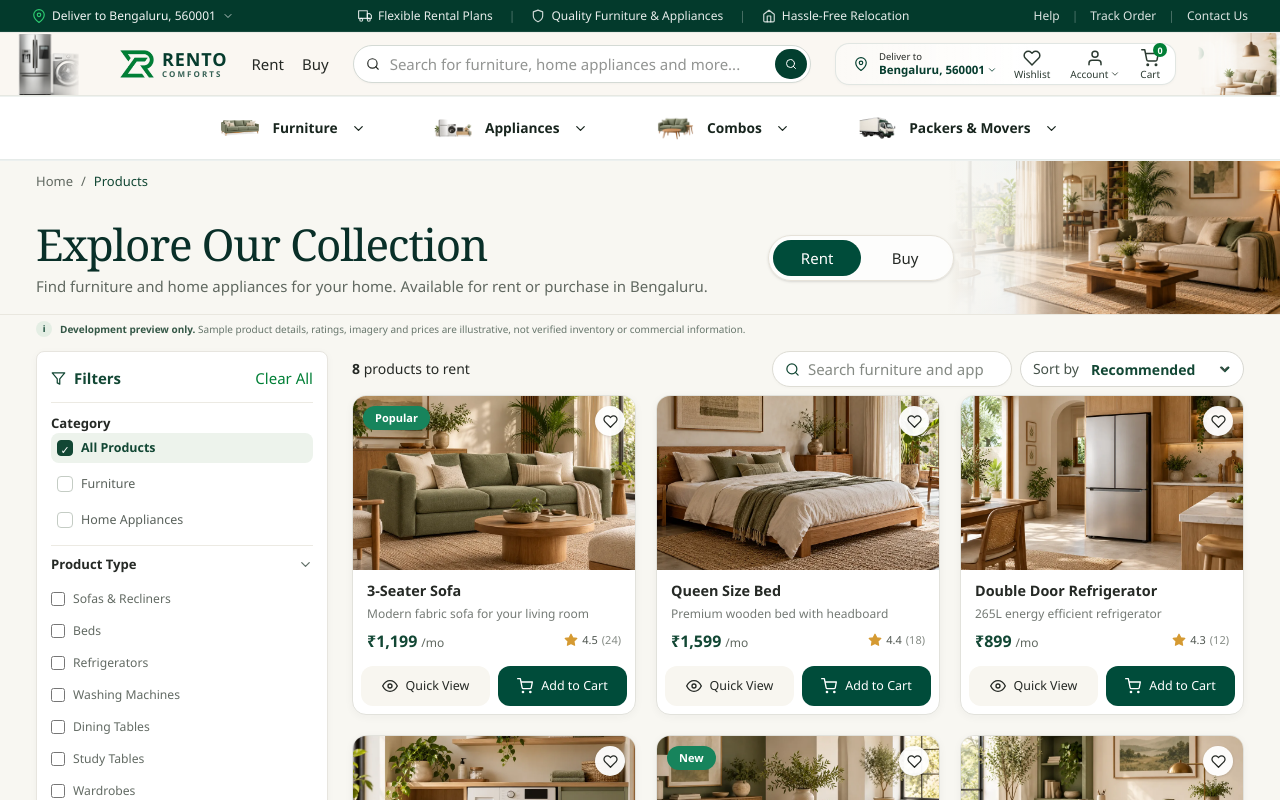
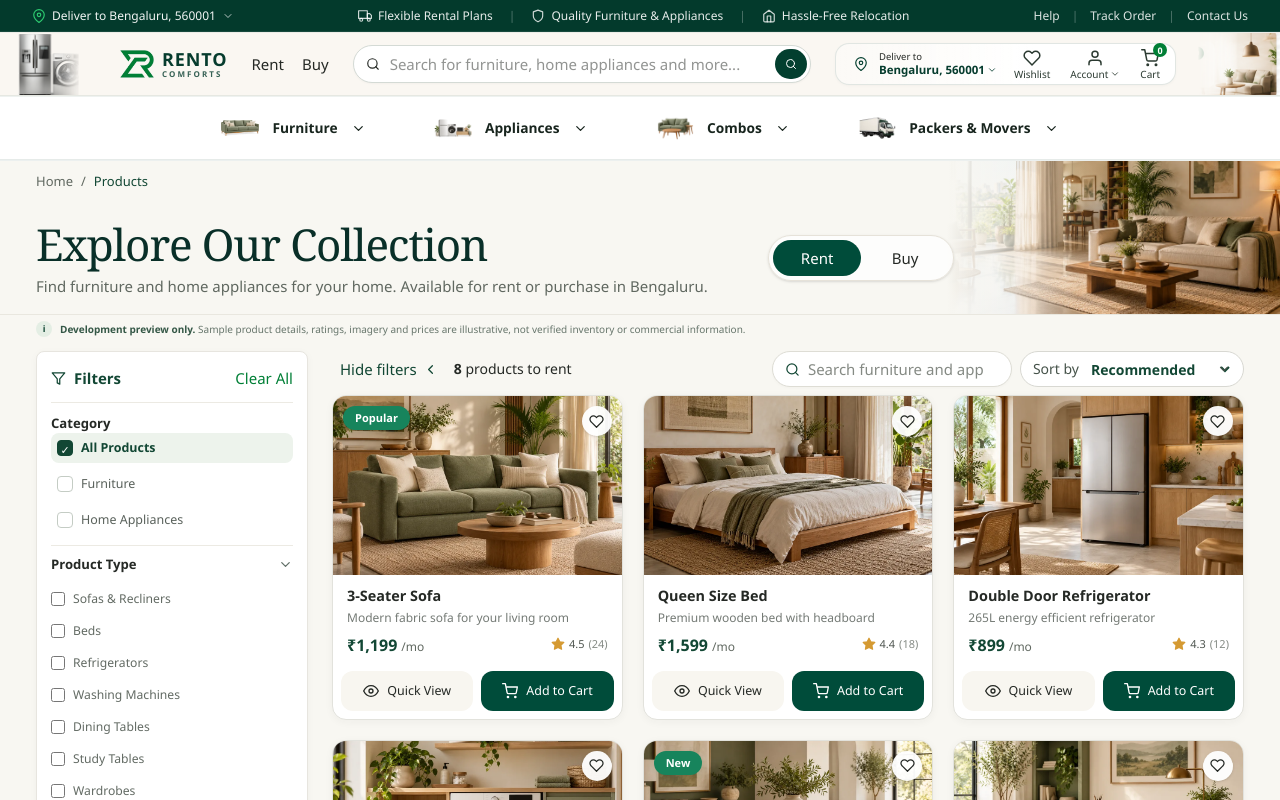
Before and after one commit to Yashwanth1228/Rento-Comforts, a Next.js app: page /products in a window 1280 px wide. Shown: the top 800 px of the page. Built offline with nearby package versions, Linux system fonts and the light colour scheme.

Commit message:
product cards changes

```diff
--- a/app/globals.css
+++ b/app/globals.css
@@ -1478,6 +1478,20 @@ button:focus-visible, a:focus-visible, input:focus-visible { outline: 3px solid
 .rental-product-card--catalogue .catalogue-product-favorite { transition: none; }
 .rental-product-card--catalogue .catalogue-product-favorite:hover { background: #fff; }
 .catalogue-product-rating { white-space: nowrap; }
+
+/* Catalogue-only filter collapse: reclaim the sidebar width for product cards. */
+@media (min-width: 1024px) {
+  /* Explicit filter states keep the card count predictable when the sidebar toggles. */
+  .catalogue-product-grid--filters-shown { grid-template-columns: repeat(3, minmax(0, 1fr)) !important; }
+  .catalogue-product-grid--filters-hidden { grid-template-columns: repeat(4, minmax(0, 1fr)) !important; }
+}
+
+/* Keep the complete three-layer site navigation together while scrolling. */
+.site-header {
+  position: sticky;
+  top: 0;
+  z-index: 100;
+}
 @media (hover: none) {
   .rental-product-card--catalogue .rental-product-card__actions--catalogue { height: auto; min-height: 0; max-height: none; flex-basis: auto; opacity: 1; transform: none; pointer-events: auto; }
 }
--- a/components/product-catalogue.jsx
+++ b/components/product-catalogue.jsx
@@ -3,7 +3,7 @@
 import { useEffect, useMemo, useRef, useState } from "react";
 import Image from "next/image";
 import Link from "next/link";
-import { FiChevronDown, FiFilter, FiSearch, FiX } from "react-icons/fi";
+import { FiChevronDown, FiChevronLeft, FiChevronRight, FiFilter, FiSearch, FiX } from "react-icons/fi";
 import { ProductCard } from "@/components/rental-product-card";
 
 const categoryFamilies = [
@@ -140,6 +140,7 @@ function FilterOptions({ products, filters, onChange, onClear, onApply, idPrefix
 export function ProductCatalogue({ products = [], initialParams = {}, isDevelopmentPreview = false }) {
   const [filters, setFilters] = useState(() => readInitialFilters(initialParams));
   const [mobileFiltersOpen, setMobileFiltersOpen] = useState(false);
+  const [desktopFiltersVisible, setDesktopFiltersVisible] = useState(true);
   const dialogRef = useRef(null);
   const visibleProducts = useMemo(() => {
     const modeProducts = products.filter((product) => product.mode === filters.mode);
@@ -220,13 +221,16 @@ export function ProductCatalogue({ products = [], initialParams = {}, isDevelopm
         )}
 
         <div className="flex flex-col gap-4 lg:flex-row lg:items-start lg:gap-6">
-          <aside className="hidden w-[292px] min-w-0 shrink-0 rounded-xl border border-[#e7e5df] bg-white p-3.5 shadow-[0_2px_8px_rgba(37,41,37,.035)] lg:block" aria-label="Product filters">
+          <aside id="catalogue-filter-sidebar" className={`${desktopFiltersVisible ? "hidden lg:block" : "hidden"} w-[272px] min-w-0 shrink-0 rounded-xl border border-[#e7e5df] bg-white p-3.5 shadow-[0_2px_8px_rgba(37,41,37,.035)]`} aria-label="Product filters">
             <div className="mb-3 flex items-center justify-between border-b border-[#eceae3] pb-3 text-[#124734]"><div className="flex items-center gap-2"><FiFilter aria-hidden="true" /><h2 className="text-[15px] font-semibold">Filters</h2></div><button type="button" onClick={clearFilters} className="text-xs font-semibold text-[#017F36] hover:underline focus-visible:outline-2 focus-visible:outline-offset-2 focus-visible:outline-[#017F36]">Clear All</button></div>
             <FilterOptions products={products} filters={filters} onChange={(next) => updateFilters(next, true)} onClear={clearFilters} idPrefix="desktop" />
           </aside>
 
           <section className="min-w-0 flex-1" aria-label={`${filters.mode === "rent" ? "Rental" : "Purchase"} products`}>
             <div className="mb-2 flex flex-col gap-2 sm:flex-row sm:items-center sm:justify-end">
+              <button type="button" onClick={() => setDesktopFiltersVisible((visible) => !visible)} aria-expanded={desktopFiltersVisible} aria-controls={desktopFiltersVisible ? "catalogue-filter-sidebar" : undefined} className="hidden min-h-9 shrink-0 items-center gap-1.5 rounded-md px-2 text-sm font-medium text-[#124734] hover:bg-[#E9F1E9] focus-visible:outline-2 focus-visible:outline-offset-2 focus-visible:outline-[#017F36] lg:inline-flex">
+                {desktopFiltersVisible ? <><span>Hide filters</span><FiChevronLeft aria-hidden="true" /></> : <><span>Show filters</span><FiChevronRight aria-hidden="true" /></>}
+              </button>
               <p className="mr-auto text-sm font-medium text-[#252925]" aria-live="polite"><strong className="font-semibold">{visibleProducts.length}</strong> {visibleProducts.length === 1 ? "product" : "products"} {filters.mode === "rent" ? "to rent" : "to buy"}</p>
               <form className="flex min-h-9 w-full min-w-0 items-center gap-2 rounded-full border border-[#deddd5] bg-white px-3 shadow-[0_1px_3px_rgba(37,41,37,.025)] sm:w-[min(22vw,240px)]" role="search" onSubmit={(event) => { event.preventDefault(); updateFilters(filters, true); }}>
                 <FiSearch aria-hidden="true" className="shrink-0 text-[#124734]" />
@@ -246,7 +250,7 @@ export function ProductCatalogue({ products = [], initialParams = {}, isDevelopm
             {hasActiveFilters && <div className="mb-2 flex justify-end"><button type="button" onClick={clearFilters} className="text-xs font-semibold text-[#124734] underline underline-offset-4 hover:text-[#017F36]">Clear filters</button></div>}
 
             {visibleProducts.length ? (
-              <div className="catalogue-product-grid grid min-w-0 grid-cols-2 items-start gap-3 sm:gap-5 lg:grid-cols-3" aria-live="polite">
+              <div className={`catalogue-product-grid grid min-w-0 grid-cols-2 items-start gap-3 sm:gap-5 lg:grid-cols-3 ${desktopFiltersVisible ? "catalogue-product-grid--filters-shown" : "catalogue-product-grid--filters-hidden"}`} aria-live="polite">
                 {visibleProducts.map((product) => <ProductCard key={`${filters.mode}:${product.id}`} product={product} variant="catalogue" />)}
               </div>
             ) : (
```
